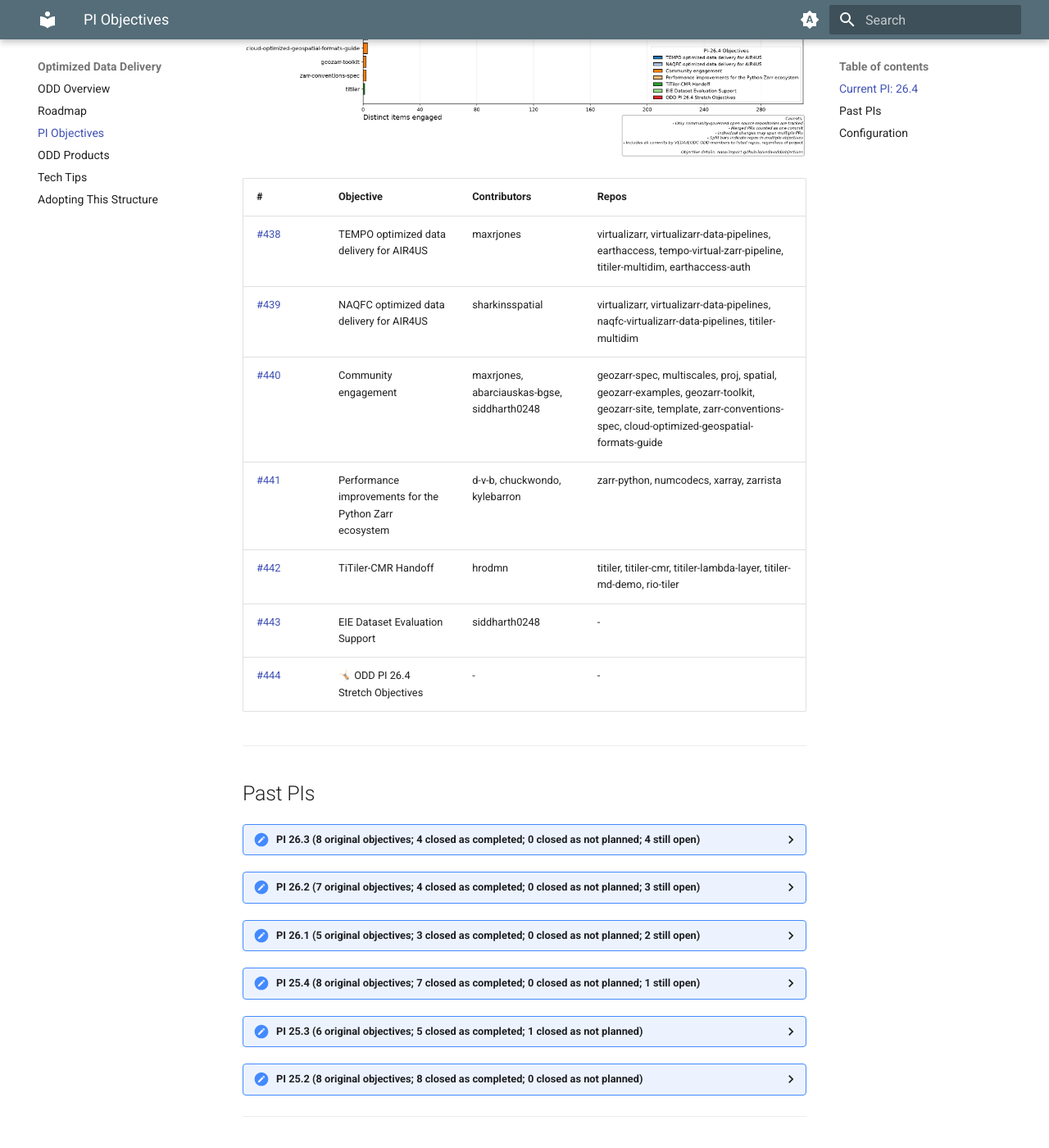
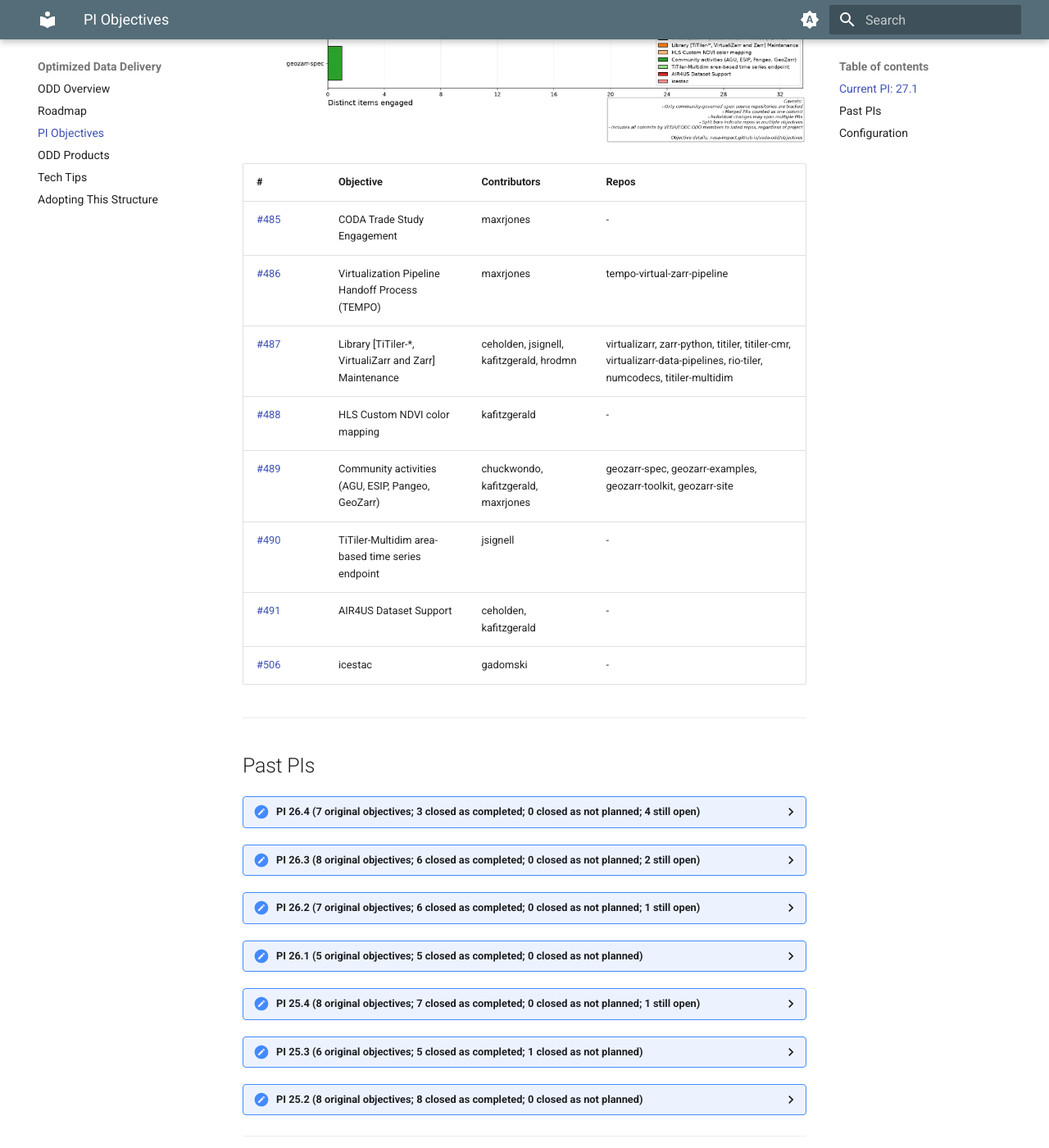
Before and after one commit to NASA-IMPACT/veda-odd, an MkDocs documentation site: the page built from docs/objectives.md, in a window 1280 px wide and 1400 px high, scrolled down 1101 px. Shown: the whole window at 82% size. Built offline with MkDocs 1.6.1 and Material for MkDocs 9.7.7, drawn with Linux system fonts in a browser that asks for light colours; the version menu is left out; some of the changed text lies outside the part shown.

Commit message:
Update reports for 44601585368

```diff
--- a/docs/objectives.md
+++ b/docs/objectives.md
@@ -2,7 +2,41 @@
 
 This page tracks quarterly objectives for the VEDA/EODC ODD team and the open-source repositories they touch across Program Increments (PIs).
 
-## Current PI: 26.4
+## Current PI: 27.1
+
+![PI-27.1 authored commits](images/pi-27.1-authored-commits.png)
+
+![PI-27.1 resolved issues and PRs](images/pi-27.1-resolved-issues-prs.png)
+
+![PI-27.1 foundational engagement](images/pi-27.1-engagement.png)
+
+| # | Objective | Contributors | Repos |
+|---|-----------|--------------|-------|
+| [#485](https://github.com/NASA-IMPACT/veda-odd/issues/485) | CODA Trade Study Engagement | maxrjones | - |
+| [#486](https://github.com/NASA-IMPACT/veda-odd/issues/486) | Virtualization Pipeline Handoff Process (TEMPO) | maxrjones | tempo-virtual-zarr-pipeline |
+| [#487](https://github.com/NASA-IMPACT/veda-odd/issues/487) | Library [TiTiler-*, VirtualiZarr and Zarr] Maintenance | ceholden, jsignell, kafitzgerald, hrodmn | virtualizarr, zarr-python, titiler, titiler-cmr, virtualizarr-data-pipelines, rio-tiler, numcodecs, titiler-multidim |
+| [#488](https://github.com/NASA-IMPACT/veda-odd/issues/488) | HLS Custom NDVI color mapping | kafitzgerald | - |
+| [#489](https://github.com/NASA-IMPACT/veda-odd/issues/489) | Community activities (AGU, ESIP, Pangeo, GeoZarr) | chuckwondo, kafitzgerald, maxrjones | geozarr-spec, geozarr-examples, geozarr-toolkit, geozarr-site |
+| [#490](https://github.com/NASA-IMPACT/veda-odd/issues/490) | TiTiler-Multidim area-based time series endpoint | jsignell | - |
+| [#491](https://github.com/NASA-IMPACT/veda-odd/issues/491) | AIR4US Dataset Support | ceholden, kafitzgerald | - |
+| [#506](https://github.com/NASA-IMPACT/veda-odd/issues/506) | icestac | gadomski | - |
+
+---
+
+## Past PIs
+
+<details markdown>
+<summary>PI 26.4 (7 original objectives; 3 closed as completed; 0 closed as not planned; 4 still open)</summary>
+
+| # | Objective | State | Contributors |
+|---|-----------|-------|--------------|
+| [#438](https://github.com/NASA-IMPACT/veda-odd/issues/438) | TEMPO optimized data delivery for AIR4US | closed (completed) | maxrjones |
+| [#439](https://github.com/NASA-IMPACT/veda-odd/issues/439) | NAQFC optimized data delivery for AIR4US | closed (completed) | sharkinsspatial |
+| [#440](https://github.com/NASA-IMPACT/veda-odd/issues/440) | Community engagement | closed (completed) | maxrjones, abarciauskas-bgse, siddharth0248 |
+| [#441](https://github.com/NASA-IMPACT/veda-odd/issues/441) | Performance improvements for the Python Zarr ec... | open | d-v-b, chuckwondo, kylebarron |
+| [#442](https://github.com/NASA-IMPACT/veda-odd/issues/442) | TiTiler-CMR Handoff | open | hrodmn |
+| [#443](https://github.com/NASA-IMPACT/veda-odd/issues/443) | EIE Dataset Evaluation Support | open | siddharth0248 |
+| [#444](https://github.com/NASA-IMPACT/veda-odd/issues/444) | 🤸🏻 ODD PI 26.4 Stretch Objectives | open | - |
 
 ![PI-26.4 authored commits](images/pi-26.4-authored-commits.png)
 
@@ -10,30 +44,18 @@ This page tracks quarterly objectives for the VEDA/EODC ODD team and the open-so
 
 ![PI-26.4 foundational engagement](images/pi-26.4-engagement.png)
 
-| # | Objective | Contributors | Repos |
-|---|-----------|--------------|-------|
-| [#438](https://github.com/NASA-IMPACT/veda-odd/issues/438) | TEMPO optimized data delivery for AIR4US | maxrjones | virtualizarr, virtualizarr-data-pipelines, earthaccess, tempo-virtual-zarr-pipeline, titiler-multidim, earthaccess-auth |
-| [#439](https://github.com/NASA-IMPACT/veda-odd/issues/439) | NAQFC optimized data delivery for AIR4US | sharkinsspatial | virtualizarr, virtualizarr-data-pipelines, naqfc-virtualizarr-data-pipelines, titiler-multidim |
-| [#440](https://github.com/NASA-IMPACT/veda-odd/issues/440) | Community engagement | maxrjones, abarciauskas-bgse, siddharth0248 | geozarr-spec, multiscales, proj, spatial, geozarr-examples, geozarr-toolkit, geozarr-site, template, zarr-conventions-spec, cloud-optimized-geospatial-formats-guide |
-| [#441](https://github.com/NASA-IMPACT/veda-odd/issues/441) | Performance improvements for the Python Zarr ecosystem | d-v-b, chuckwondo, kylebarron | zarr-python, numcodecs, xarray, zarrista |
-| [#442](https://github.com/NASA-IMPACT/veda-odd/issues/442) | TiTiler-CMR Handoff | hrodmn | titiler, titiler-cmr, titiler-lambda-layer, titiler-md-demo, rio-tiler |
-| [#443](https://github.com/NASA-IMPACT/veda-odd/issues/443) | EIE Dataset Evaluation Support | siddharth0248 | - |
-| [#444](https://github.com/NASA-IMPACT/veda-odd/issues/444) | 🤸🏻 ODD PI 26.4 Stretch Objectives | - | - |
-
----
-
-## Past PIs
+</details>
 
 <details markdown>
-<summary>PI 26.3 (8 original objectives; 4 closed as completed; 0 closed as not planned; 4 still open)</summary>
+<summary>PI 26.3 (8 original objectives; 6 closed as completed; 0 closed as not planned; 2 still open)</summary>
 
 | # | Objective | State | Contributors |
 |---|-----------|-------|--------------|
-| [#307](https://github.com/NASA-IMPACT/veda-odd/issues/307) | 📈 Finalize Design for Zarr + VirtualiZarr Time ... | open | hrodmn |
+| [#307](https://github.com/NASA-IMPACT/veda-odd/issues/307) | 📈 Finalize Design for Zarr + VirtualiZarr Time ... | closed (completed) | hrodmn |
 | [#346](https://github.com/NASA-IMPACT/veda-odd/issues/346) | 🤖 Develop + Maintain the Virtual Zarr Ecosystem | closed (completed) | sharkinsspatial, maxrjones, tylanderson, HarshiniGirish |
 | [#347](https://github.com/NASA-IMPACT/veda-odd/issues/347) | 🌳 Evolve the Zarr Ecosystem | closed (completed) | d-v-b, chuckwondo, maxrjones |
 | [#348](https://github.com/NASA-IMPACT/veda-odd/issues/348) | 📝 Cloud-Optimized Data Guidance | open | abarciauskas-bgse, hrodmn, siddharth0248 |
-| [#349](https://github.com/NASA-IMPACT/veda-odd/issues/349) | 🤗 Community Engagement | open | sharkinsspatial, chuckwondo, maxrjones, abarciauskas-bgse |
+| [#349](https://github.com/NASA-IMPACT/veda-odd/issues/349) | 🤗 Community Engagement | closed (completed) | sharkinsspatial, chuckwondo, maxrjones, abarciauskas-bgse |
 | [#350](https://github.com/NASA-IMPACT/veda-odd/issues/350) | 🛠️ TiTiler-CMR Support | closed (completed) | chuckwondo, abarciauskas-bgse |
 | [#351](https://github.com/NASA-IMPACT/veda-odd/issues/351) | 🛰️ Analytics-scale metadata stores | closed (completed) | sharkinsspatial, hrodmn |
 | [#352](https://github.com/NASA-IMPACT/veda-odd/issues/352) | 🌐 Browser-based visualization + analysis | open | abarciauskas-bgse, kylebarron |
@@ -47,15 +69,15 @@ This page tracks quarterly objectives for the VEDA/EODC ODD team and the open-so
 </details>
 
 <details markdown>
-<summary>PI 26.2 (7 original objectives; 4 closed as completed; 0 closed as not planned; 3 still open)</summary>
+<summary>PI 26.2 (7 original objectives; 6 closed as completed; 0 closed as not planned; 1 still open)</summary>
 
 | # | Objective | State | Contributors |
 |---|-----------|-------|--------------|
 | [#304](https://github.com/NASA-IMPACT/veda-odd/issues/304) | 🤖Create virtual Zarr stores for high priority d... | closed (completed) | tylanderson |
-| [#305](https://github.com/NASA-IMPACT/veda-odd/issues/305) | 🛠️ TiTiler-CMR maintenance + performance | open | chuckwondo, hrodmn |
+| [#305](https://github.com/NASA-IMPACT/veda-odd/issues/305) | 🛠️ TiTiler-CMR maintenance + performance | closed (completed) | chuckwondo, hrodmn |
 | [#306](https://github.com/NASA-IMPACT/veda-odd/issues/306) | 🤗 Support community adoption of the technologie... | closed (completed) | chuckwondo, maxrjones, abarciauskas-bgse |
 | [#308](https://github.com/NASA-IMPACT/veda-odd/issues/308) | 🤪 Expand virtualization support for quirky data... | closed (completed) | maxrjones |
-| [#309](https://github.com/NASA-IMPACT/veda-odd/issues/309) | 🛰️ Propose unified strategy for virtualization ... | open | sharkinsspatial, maxrjones, hrodmn |
+| [#309](https://github.com/NASA-IMPACT/veda-odd/issues/309) | 🛰️ Propose unified strategy for virtualization ... | closed (completed) | sharkinsspatial, maxrjones, hrodmn |
 | [#319](https://github.com/NASA-IMPACT/veda-odd/issues/319) | 🌐 Client-side raster rendering (deck.gl-raster) | closed (completed) | kylebarron |
 | [#331](https://github.com/NASA-IMPACT/veda-odd/issues/331) | WASM chunk codec research and PoC | open | jkeifer |
 
@@ -64,12 +86,12 @@ This page tracks quarterly objectives for the VEDA/EODC ODD team and the open-so
 </details>
 
 <details markdown>
-<summary>PI 26.1 (5 original objectives; 3 closed as completed; 0 closed as not planned; 2 still open)</summary>
+<summary>PI 26.1 (5 original objectives; 5 closed as completed; 0 closed as not planned)</summary>
 
 | # | Objective | State | Contributors |
 |---|-----------|-------|--------------|
-| [#244](https://github.com/NASA-IMPACT/veda-odd/issues/244) | 🗺️ Add dynamic tiling and timeseries support fo... | open | jbusecke, hrodmn |
-| [#245](https://github.com/NASA-IMPACT/veda-odd/issues/245) | 🌍 Add dynamic tiling and timeseries support for... | open | abarciauskas-bgse, hrodmn |
+| [#244](https://github.com/NASA-IMPACT/veda-odd/issues/244) | 🗺️ Add dynamic tiling and timeseries support fo... | closed (completed) | jbusecke, hrodmn |
+| [#245](https://github.com/NASA-IMPACT/veda-odd/issues/245) | 🌍 Add dynamic tiling and timeseries support for... | closed (completed) | abarciauskas-bgse, hrodmn |
 | [#246](https://github.com/NASA-IMPACT/veda-odd/issues/246) | 🤖 Support virtualization of additional data pro... | closed (completed) | sharkinsspatial, maxrjones, jbusecke |
 | [#247](https://github.com/NASA-IMPACT/veda-odd/issues/247) | 🛰 Explore scalable, cloud native approaches for... | closed (completed) | sharkinsspatial, kylebarron |
 | [#248](https://github.com/NASA-IMPACT/veda-odd/issues/248) | 🤗 Support community adoption of the technologie... | closed (completed) | sharkinsspatial, chuckwondo, maxrjones, abarciauskas-bgse |
```
Also changed, not shown: docs/images/pi-27.1-authored-commits.png (added), docs/images/pi-27.1-engagement.png (added), docs/images/pi-27.1-resolved-issues-prs.png (added), 4 other files.
